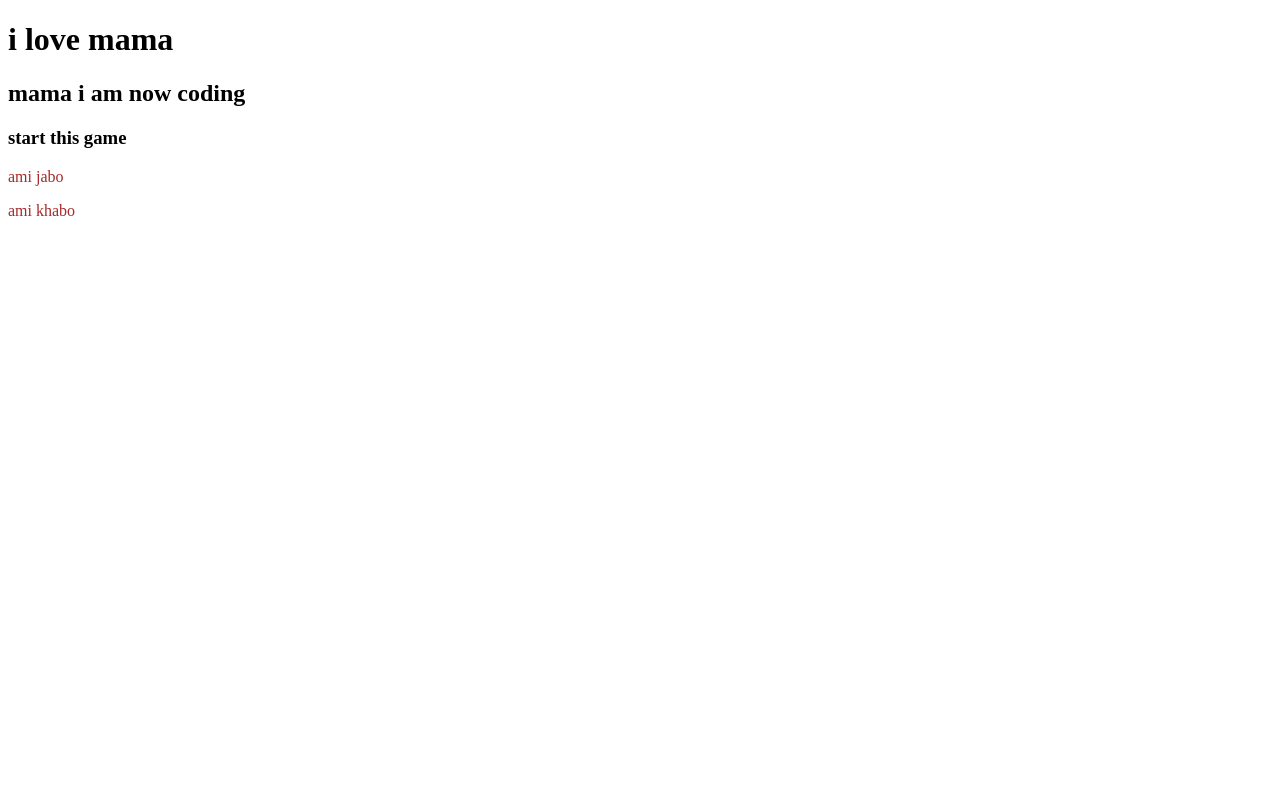
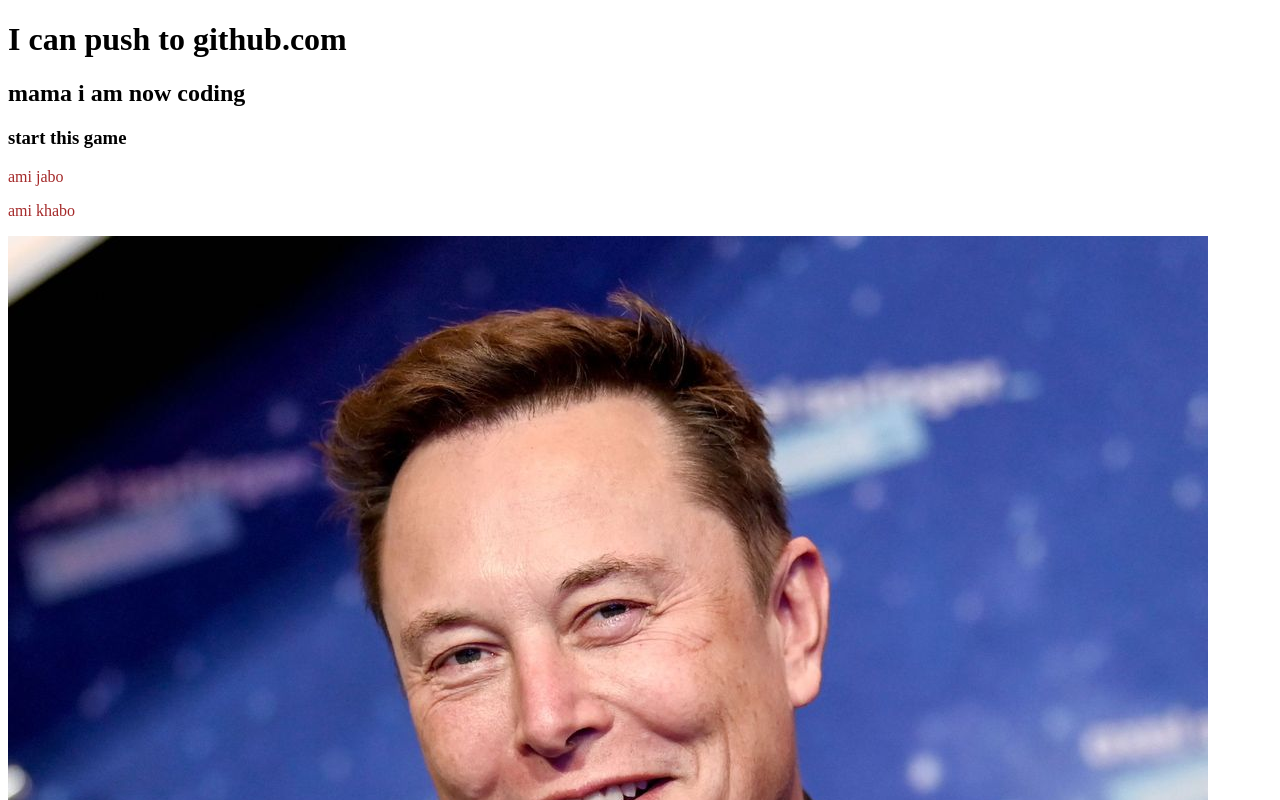
Before and after one commit to fazlerabbi13/my-second-repo, a plain HTML site: page index.html in a window 1280 px wide. Shown: the top 800 px of the page. Drawn offline with Linux system fonts and the light colour scheme.

Commit message:
image added

```diff
--- a/index.html
+++ b/index.html
@@ -9,11 +9,13 @@
     <link rel="stylesheet" href="style.css">
 </head>
 <body>
-    <h1>i love mama</h1>
+    <h1>I can push to github.com</h1>
     <h2>mama i am now coding</h2>
     <h3>start this game</h3>
     <P>ami jabo</P>
     <p>ami khabo</p>
+    <img src="elon musk.jpg" alt="">
+    <img src="jack ma.jpg" alt="">
 
 </body>
 </html>
```
Also changed, not shown: elon musk.jpg (added), jack ma.jpg (added).
